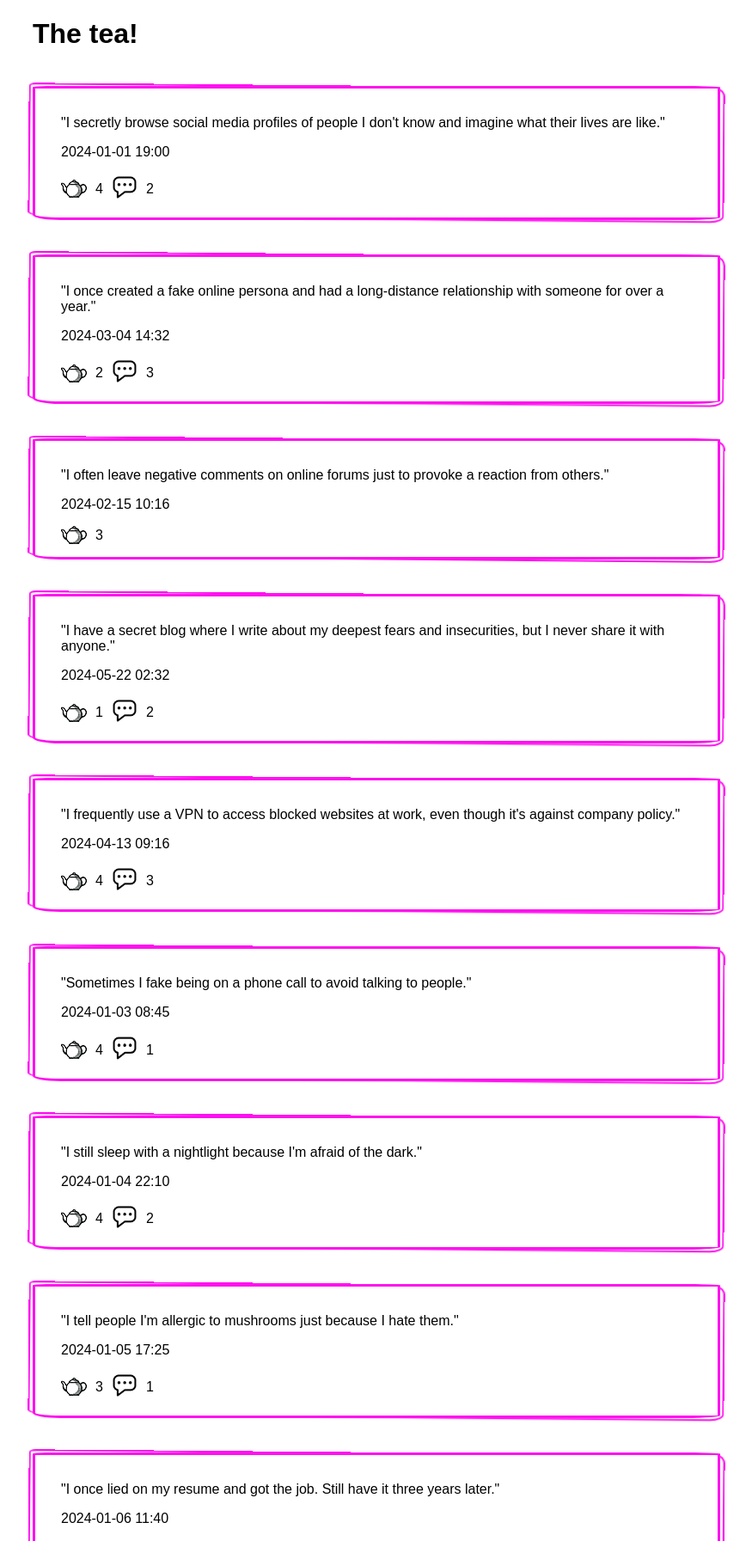
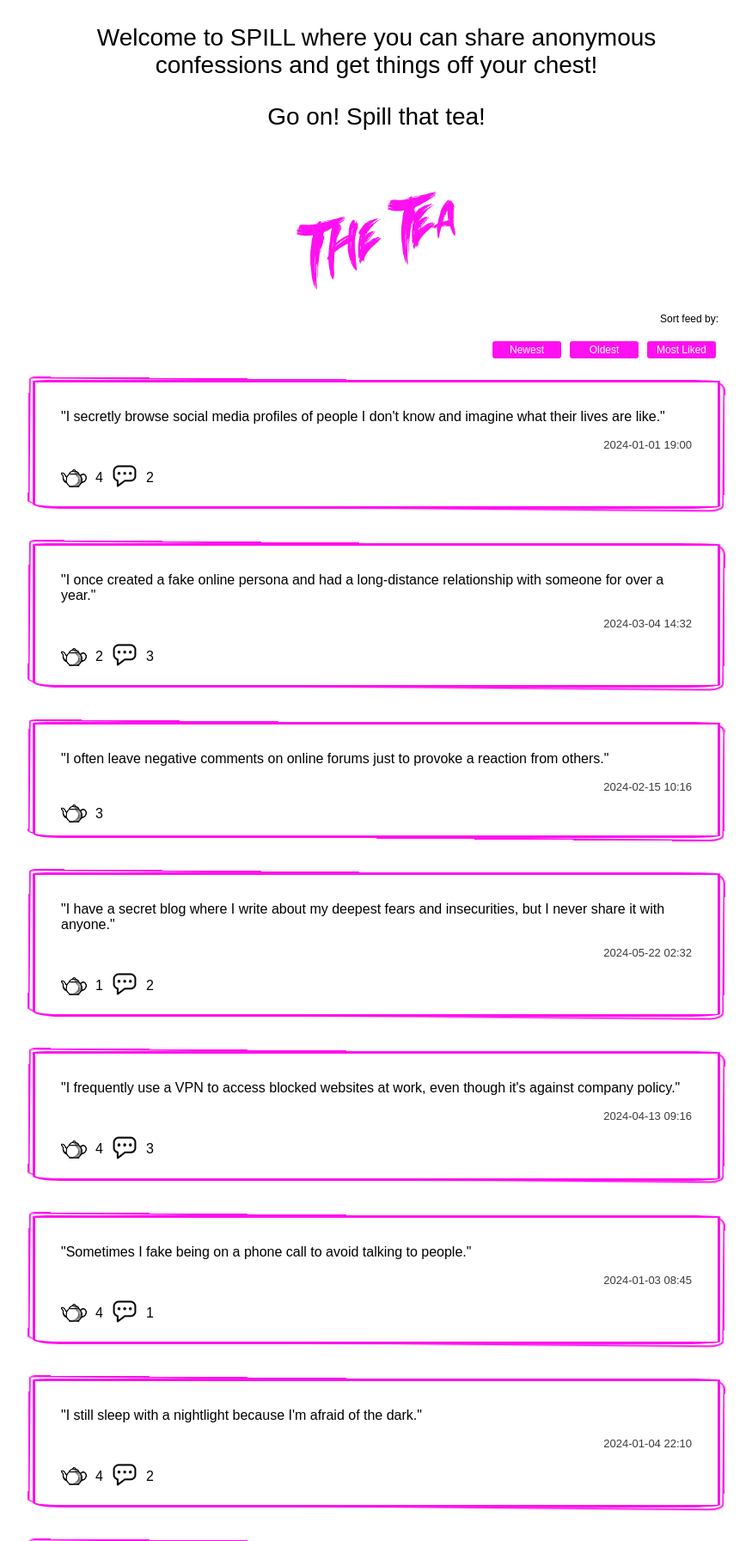
Before and after one commit to amyhastings/spill, a Flask app: page / in a window 1280 px wide. Shown: the part 94-1887 px from the top of the page at 86% size, without its empty margins (202-1077 px from the left). Run offline with Flask 2, Linux system fonts and the light colour scheme.

Commit message:
Added buttons to change feed view; added classes for styling

```diff
--- a/templates/home.html
+++ b/templates/home.html
@@ -1,17 +1,28 @@
 {% extends "base.html" %}
 
 {% block main %}
-
-<h1>The tea!</h1>
+<div class="welcome-container">
+    <p>Welcome to SPILL where you can share anonymous confessions and get things off your chest!</p>
+    <p>Go on! Spill that tea!</p>
+</div>
+<div class="template-header-tea">
+    <img src="/static/images/the-tea-header.png" alt="The Tea">
+</div>
+<div class="feed-button-header"><p>Sort feed by:</p></div>
+<div class="feed-buttons-container">
+    <div class="feed-button"><a href="/newest"><p>Newest</p></a></div>
+    <div class="feed-button"><a href="/oldest"><p>Oldest</p></a></div>
+    <div class="feed-button"><a href="/most_popular"><p>Most Liked</p></a></div>
+</div>
 
 {% for confession in confessions %}
 <div class="confession-container">
     <a href="/spill/{{ confession.id }}" class="confession-container-text">
         <p>"{{ confession.text }}"</p>
-        <p>{{ confession.format_timestamp() }}</p>
+        <p class="timestamp">{{ confession.format_timestamp() }}</p>
         {% if confession.user_id == session['user_id'] %}
             <form action="{{ url_for('delete_confession', confession_id = confession.id) }}" method="POST" class="delete-form">
-                <button type="submit">Delete</button>
+                <button class="delete-button" type="submit">Delete</button>
             </form>
         {% endif %}
     </a>
```
